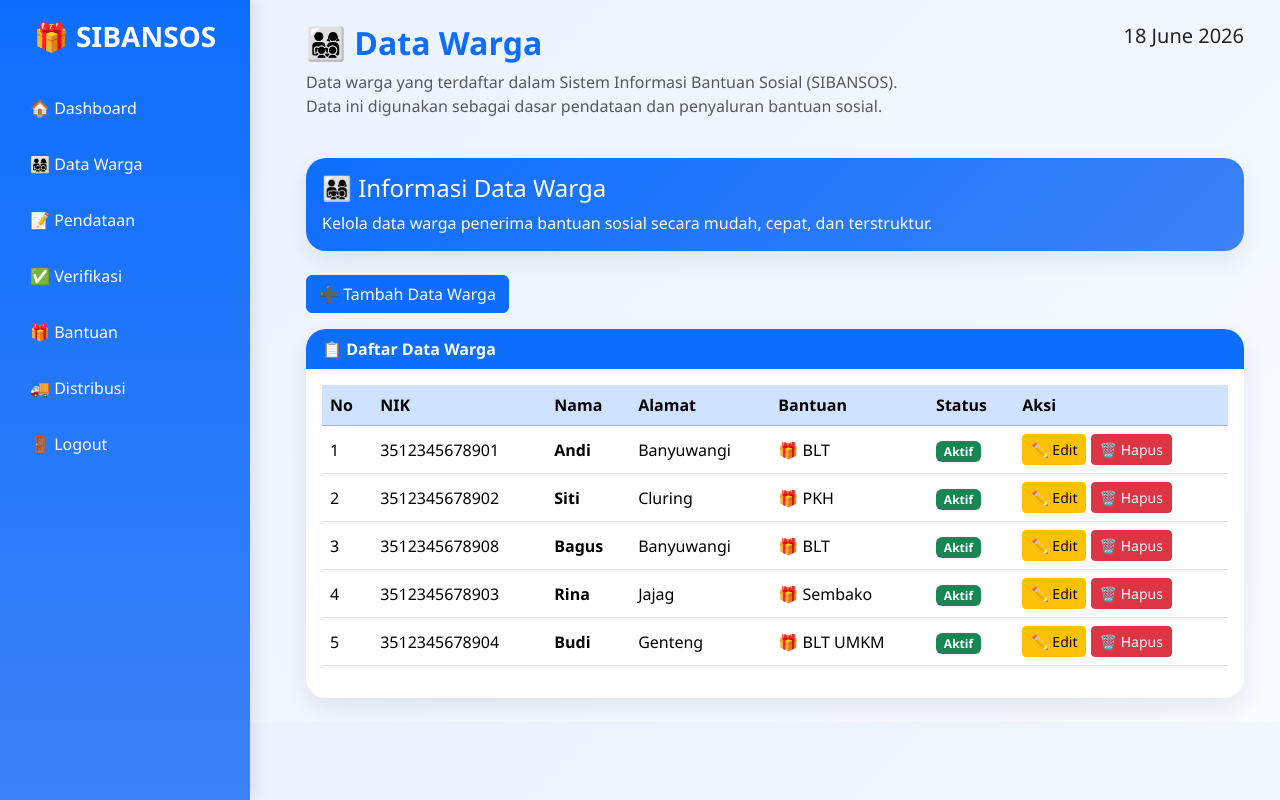
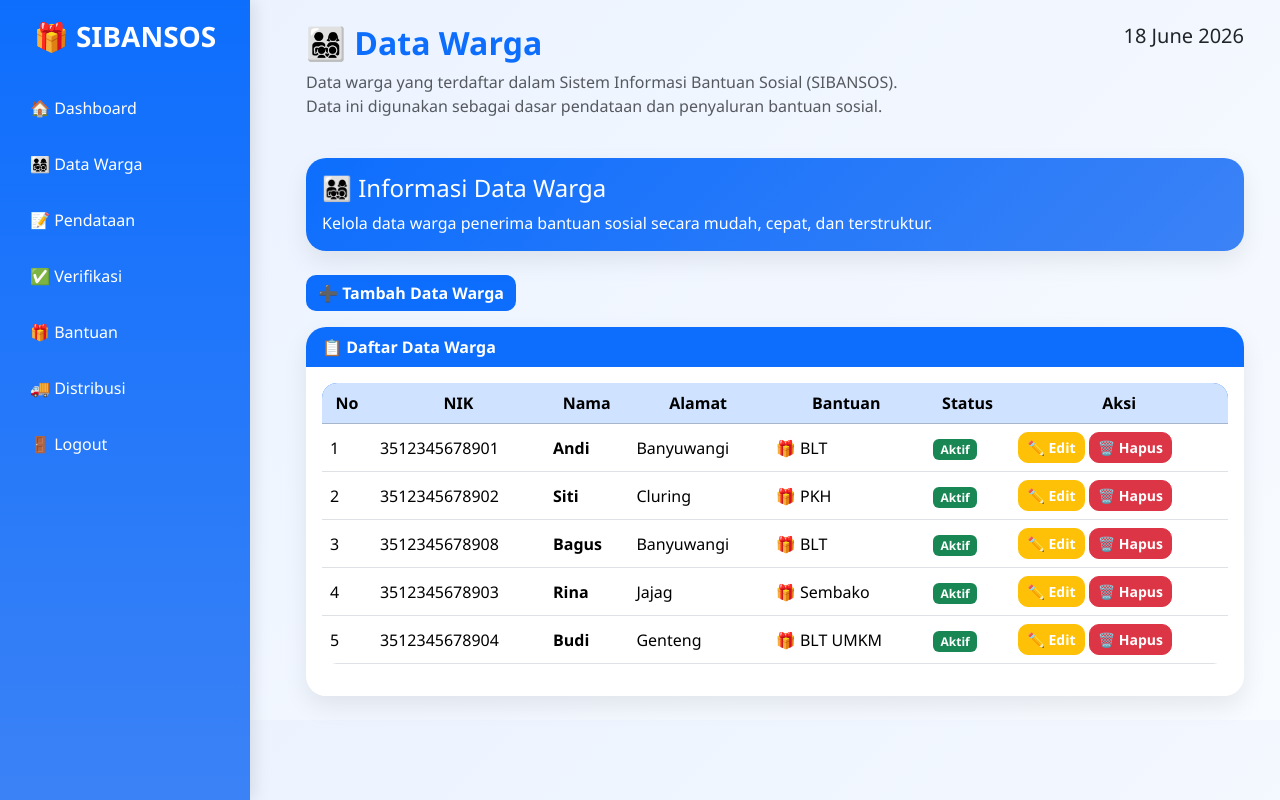
Before and after one commit to afifanura123-ux/sistem-bansos, a PHP site: page /indexwarga.php in a window 1280 px wide. Run offline with PHP 8.4, Linux system fonts and the light colour scheme; data comes from the database, SQL or seed files in the repository.

Commit message:
Update style.css

```diff
--- a/style.css
+++ b/style.css
@@ -73,7 +100,119 @@ body{
     font-weight:bold;
 }
 
-.card-header{
+/* BUTTON */
+
+.btn{
+    border-radius:10px;
+    font-weight:600;
+}
+
+.btn-primary{
+    background:#0d6efd;
     border:none;
+}
+
+.btn-primary:hover{
+    background:#0b5ed7;
+}
+
+.btn-warning{
+    color:white;
     font-weight:bold;
 }
+
+.btn-danger{
+    font-weight:bold;
+}
+
+/* TABLE */
+
+.table{
+    background:white;
+    border-radius:15px;
+    overflow:hidden;
+}
+
+.table thead{
+    background:#0d6efd;
+    color:white;
+}
+
+.table th{
+    text-align:center;
+    vertical-align:middle;
+}
+
+.table td{
+    vertical-align:middle;
+}
+
+.table-hover tbody tr:hover{
+    background:#f1f6ff;
+}
+
+/* TITLE */
+
+.page-title{
+    color:#0d6efd;
+    font-weight:bold;
+}
+
+/* INFO BOX */
+
+.info-box{
+    background:linear-gradient(135deg,#0d6efd,#3b82f6);
+    color:white;
+    border-radius:20px;
+    padding:25px;
+    margin-bottom:25px;
+}
+
+.info-box h3{
+    margin:0;
+    font-weight:bold;
+}
+
+.info-box p{
+    margin-top:10px;
+    margin-bottom:0;
+}
+
+/* STATUS BADGE */
+
+.badge-aktif{
+    background:#198754;
+    color:white;
+    padding:6px 12px;
+    border-radius:20px;
+    font-size:13px;
+}
+
+.badge-nonaktif{
+    background:#dc3545;
+    color:white;
+    padding:6px 12px;
+    border-radius:20px;
+    font-size:13px;
+}
+
+/* RESPONSIVE */
+
+@media(max-width:768px){
+
+    .sidebar{
+        width:100%;
+        height:auto;
+        position:relative;
+    }
+
+    .content{
+        margin-left:0;
+    }
+
+    .logout-menu{
+        position:relative;
+        bottom:auto;
+        width:auto;
+    }
+}
```
Also changed, not shown: other parts of style.css (+31 -4 lines).
